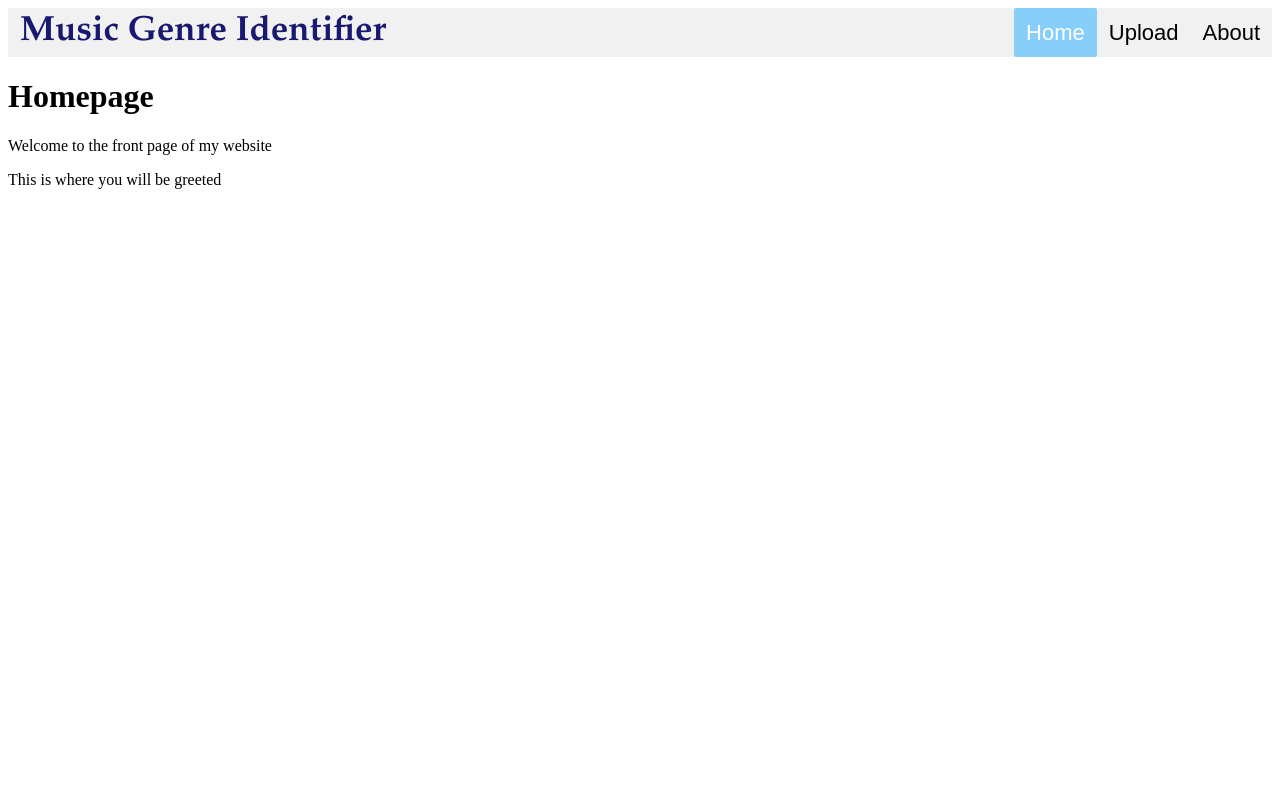
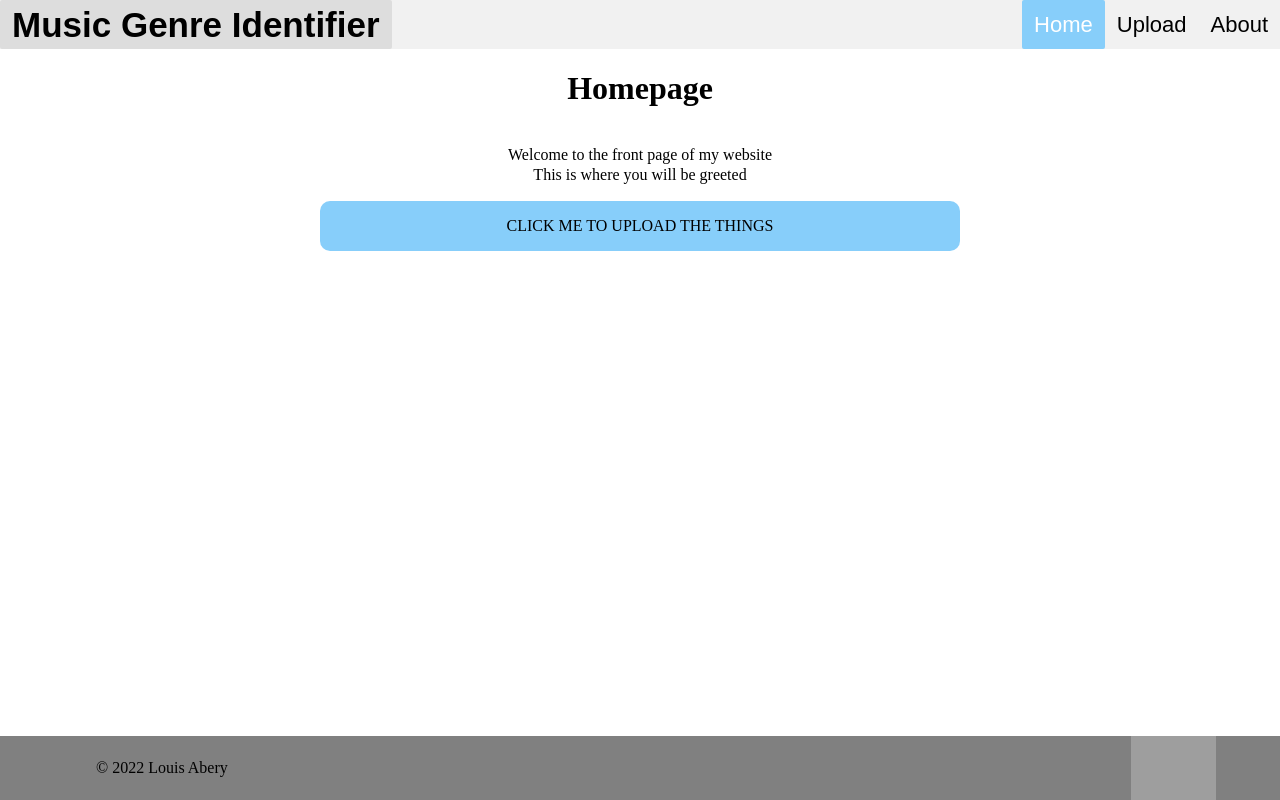
Before and after one commit to aybery/py-genre-identifier, a Flask app: page / in a window 1280 px wide. Run offline with Flask 2, Linux system fonts and the light colour scheme; grey boxes are pictures that could not be loaded.

Commit message:
more html and css

```diff
--- a/static/css/template.css
+++ b/static/css/template.css
@@ -1,6 +1,65 @@
+h1 {
+  text-align: center;
+}
+
+body {
+  min-height: 100vh;
+  display: flex;
+  flex-direction: column;
+  margin: 0;
+}
+
+p {
+  width: 100%;
+  text-align: center;
+  line-height: 20px;
+}
+
+footer {
+  margin-top: auto;
+  width: 100%;
+  height: 64px;
+  background-color: grey;
+}
+
+.footer-txt {
+  width: 60%;
+  line-height: 64px;
+  float: left;
+  margin-left: 7.5%;
+  display: inline-block;
+}
+
+footer img {
+  display: inline-block;
+  height: 100%;
+  float: right;
+  margin-right: 5%;
+}
+
+.btn {
+  width: 50%;
+  height:50px;
+  margin-left: 25%;
+  display: inline-block;
+  border-radius: 10px;
+  background-color: lightskyblue;
+  transition-duration: 1s;
+  text-align: center;
+  line-height: 50px;
+  color: black;
+  text-decoration: none;
+}
+
+
+.btn:hover {
+  opacity: 0.5;
+  box-shadow: 0 4px 8px 0 rgba(0,0,0,0.2);
+}
+
 /* overall css for nav and logo */
 header {
-  font-family: Arial;
+  font-family: sans-serif;
   overflow: hidden;
   background-color: #f1f1f1;
   width: 100%;
@@ -22,11 +81,10 @@
 
 /* logo css */
 header .logo {
-  font-family: Garamond;
+  font-family: sans-serif;
   color: midnightblue;
   font-size: 35px;
   font-weight: bold;
-  transition: 0.4s;
 }
 
 /* hovering css */
@@ -47,7 +105,7 @@
 }
 
 /* makes vertical navbar when reduced size */
-@media screen and (max-width: 580px) {
+@media screen and (max-width: 640px) {
   header a {
     float: none;
     display: block;
--- a/templates/home.html
+++ b/templates/home.html
@@ -12,7 +12,9 @@
 {% block content %}
 
   <h1>Homepage</h1>
-  <p>Welcome to the front page of my website</p>
-  <p>This is where you will be greeted</p>
-
+  <p>
+    Welcome to the front page of my website <br>
+    This is where you will be greeted
+  </p>
+<a href="{{ url_for('upload') }}"><div class="btn">CLICK ME TO UPLOAD THE THINGS</div></a>
 {% endblock %}
--- a/templates/template.html
+++ b/templates/template.html
@@ -19,5 +19,12 @@
     {% block content %}
     {% endblock %}
 
+  <footer>
+    <div class="footer-txt">
+      &copy; 2022 Louis Abery
+    </div>
+    <a href="https://github.com/aybery/py-genre-identifier"><img src="{{ url_for('static', filename='img/git.png') }}"></a>
+  </footer>
+
   </body>
 </html>
```
Also changed, not shown: templates/about.html (+13 -11 lines), templates/upload.html (+14 -12 lines).
